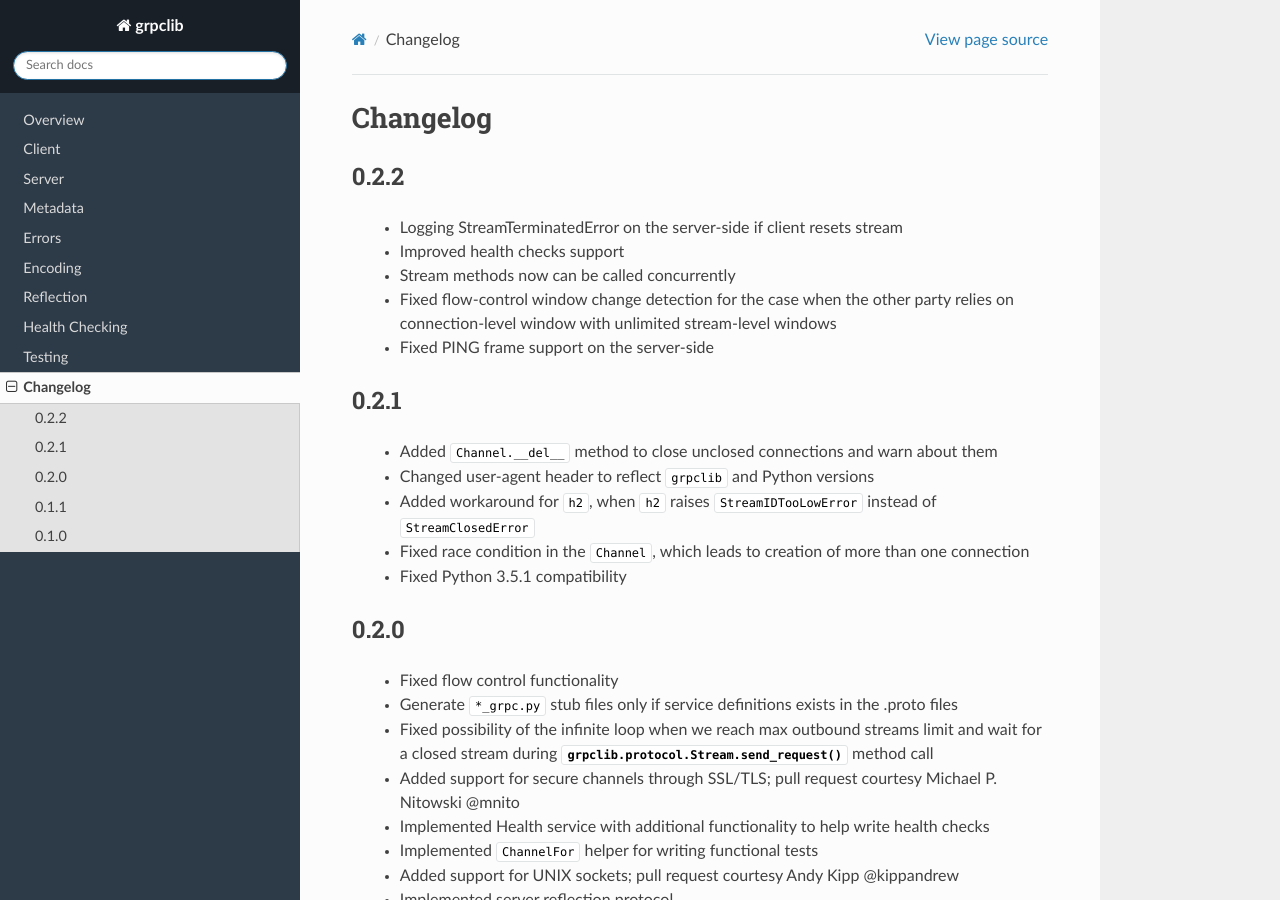
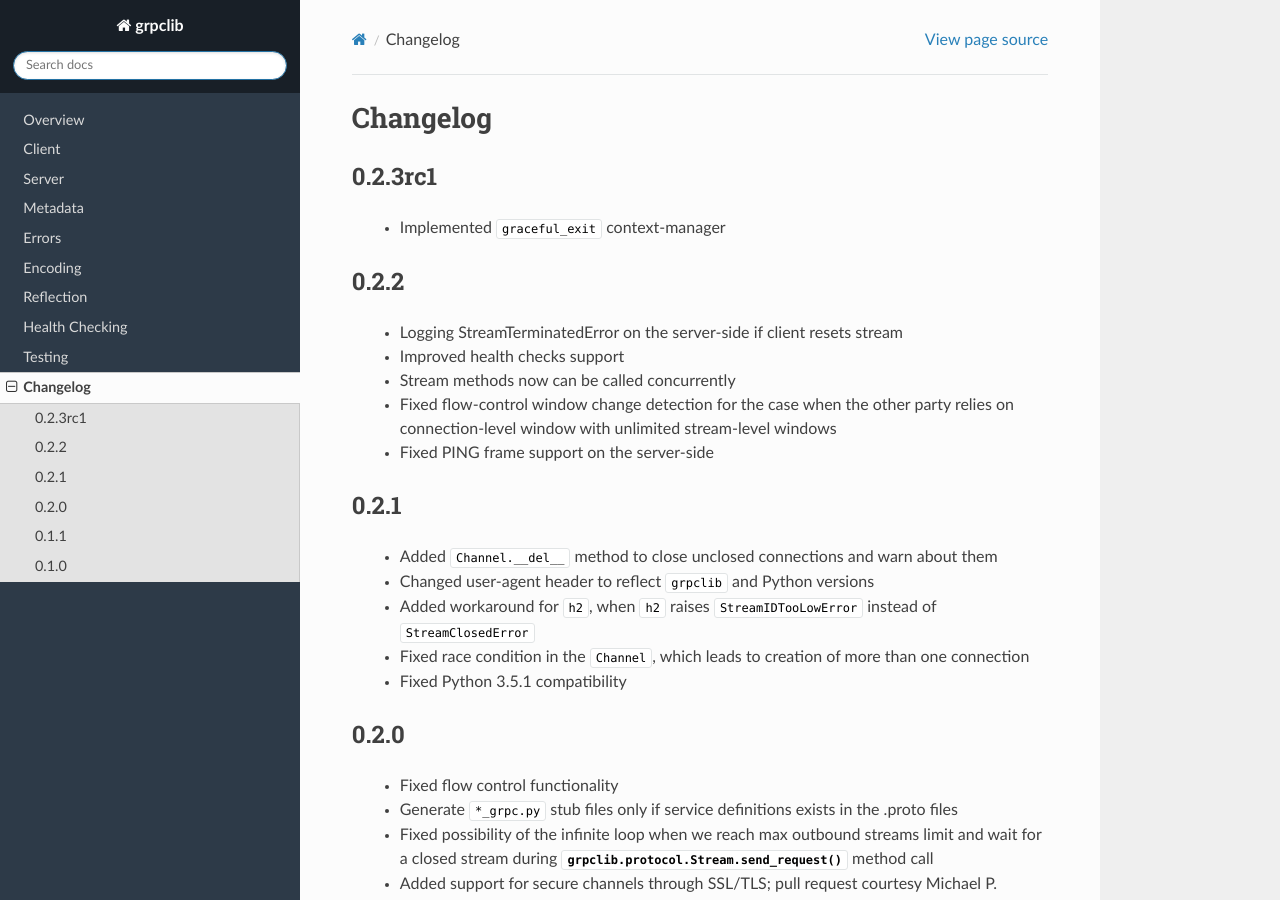
Before and after one commit to vmagamedov/grpclib, a Sphinx documentation site: the page built from docs/changelog/index.rst, in a window 1280 px wide and 900 px high. Built offline with Sphinx 7.4.7 and the Read the Docs theme 2.0.0, drawn with Linux system fonts in a browser that asks for light colours.

Commit message:
Updated changelog, issued 0.2.3rc1 release candidate

```diff
--- a/docs/changelog/index.rst
+++ b/docs/changelog/index.rst
@@ -1,5 +1,10 @@
 Changelog
 =========
+
+0.2.3rc1
+~~~~~~~~
+
+  - Implemented ``graceful_exit`` context-manager
 
 0.2.2
 ~~~~~
--- a/grpclib/__init__.py
+++ b/grpclib/__init__.py
@@ -1 +1 @@
-__version__ = '0.2.2'
+__version__ = '0.2.3rc1'
```
